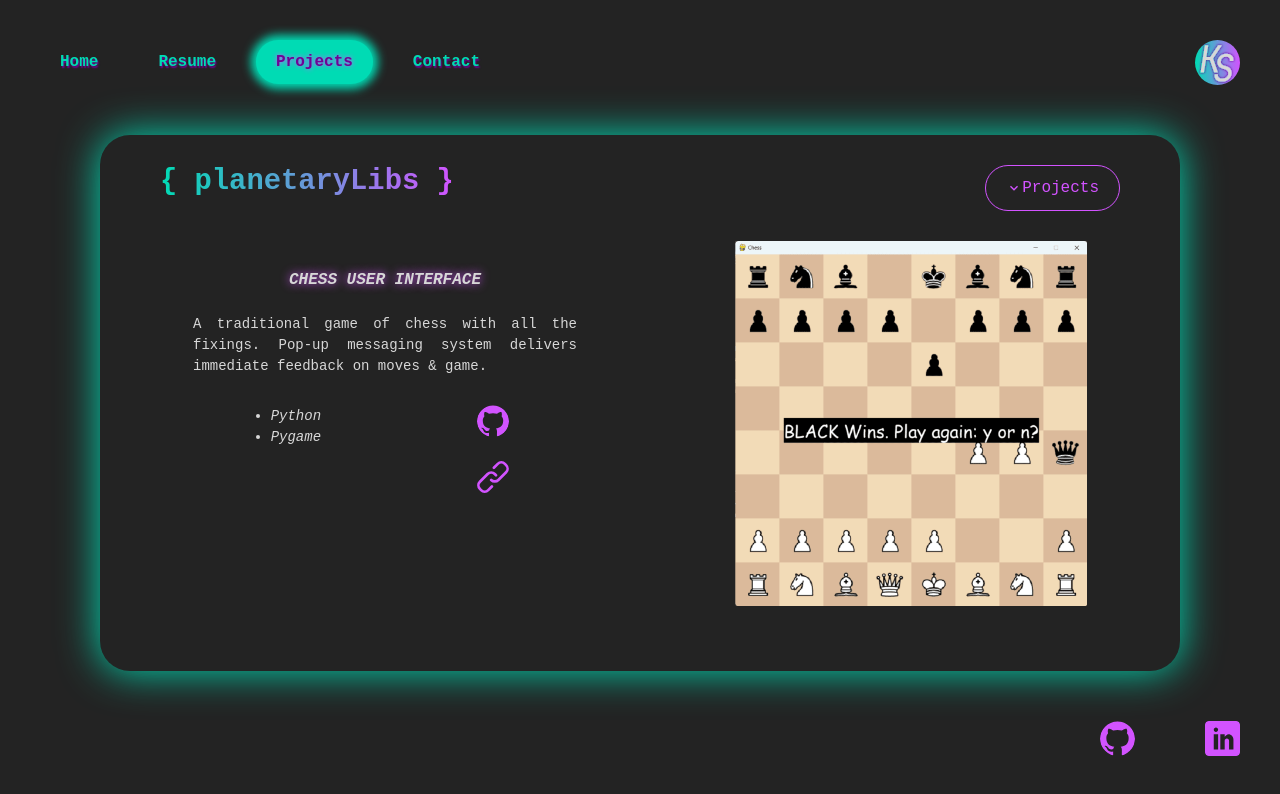
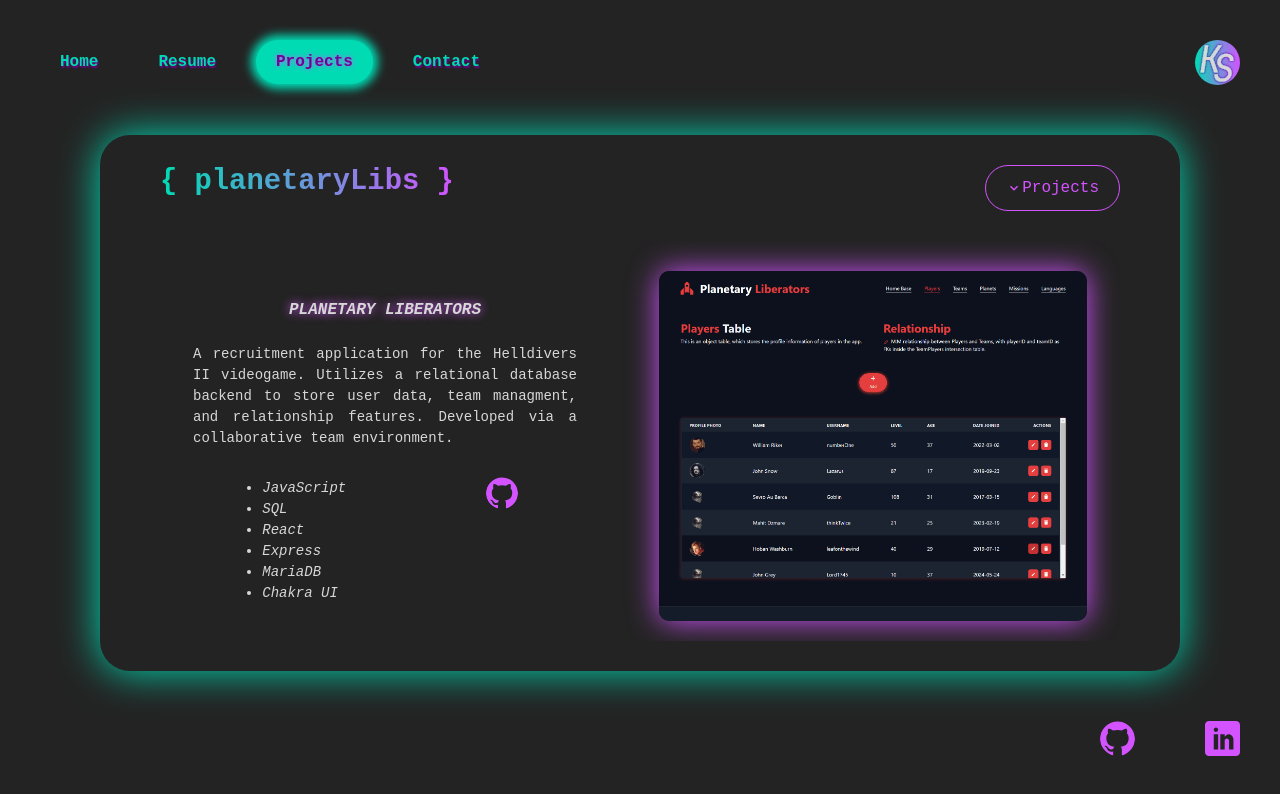
Before and after one commit to SandKat214/Portfolio-Resume, a React (Vite) app in the folder portfolio-site/: page /projects/planetaryLibs in a window 1280 px wide. Shown: the top 794 px of the page. Built offline with nearby package versions, Linux system fonts and the light colour scheme.

Commit message:
adds specific details to the project details page based on parameters

```diff
--- a/portfolio-site/src/App.jsx
+++ b/portfolio-site/src/App.jsx
@@ -39,7 +39,7 @@ const router = createBrowserRouter(
 
       <Route path="projects" element={<ProjectsLayout projects={projects} />}>
         <Route index element={<Projects projects={projects} />} />
-        <Route path=":projKey" element={<ProjectDetails />} />
+        <Route path=":projKey" element={<ProjectDetails projects={projects} />} />
       </Route>
 
       <Route path="contact" element={<Contact />} />
--- a/portfolio-site/src/pages/projects/ProjectDetails.jsx
+++ b/portfolio-site/src/pages/projects/ProjectDetails.jsx
@@ -1,5 +1,5 @@
 /* eslint-disable react-hooks/exhaustive-deps */
-import { Box, Center, Container, Flex, Heading, HStack, Icon, Image, ListItem, Stack, Text, UnorderedList, VStack } from "@chakra-ui/react";
+import { Box, Flex, Heading, HStack, Icon, Image, ListItem, Text, UnorderedList, VStack } from "@chakra-ui/react";
 import { useOutletContext, useParams } from "react-router-dom";
 import { useEffect } from "react";
 
@@ -10,7 +10,7 @@ import { LinkIcon } from "@chakra-ui/icons";
 // Components
 import ExternalLink from "../../components/custom-links/ExternalLink";
 
-const ProjectDetails = () => {
+const ProjectDetails = ({ projects }) => {
 
     const { projKey } = useParams();
     const { setHeading }= useOutletContext();
@@ -21,28 +21,31 @@ const ProjectDetails = () => {
 
     return (
         <Flex
-            direction='row'
+            direction={['column', 'row']}
             w='100%'
             maxW='100%'
             maxH='100%'
             justify={['center', 'space-evenly']}
             flex={1}
-            gap={['30px', '45px']}
+            gap={['10px', '45px']}
             overflowY='auto'
         >
-            <VStack w={['100%', '40%']} spacing='24px'p='30px 0' >
-                <Heading as='h2' variant='pinkHalo' size='sm' >Chess User Interface</Heading>
+            <VStack w={['100%', '40%']} spacing='24px'py={['20px', '60px']} >
+                <Heading as='h2' variant='pinkHalo' size='sm' textAlign='center' >{projects[projKey].title}</Heading>
                 <Text fontSize='sm' fontWeight='200' textAlign='justify'>
-                    A traditional game of chess with all the fixings. Pop-up messaging system delivers immediate feedback on moves & game.
+                    {projects[projKey].desc}
                 </Text>
                 <HStack w='100%' align='flex-start' justify='space-around' spacing='25px'>
                     <UnorderedList fontSize='sm' fontWeight='100' fontStyle='italic' pt='5px'>
-                        <ListItem>Python</ListItem>
-                        <ListItem>Pygame</ListItem>
+                        {projects[projKey].tech.map((tech, index) => {
+                            return(
+                                <ListItem key={index}>{tech}</ListItem>
+                            )
+                        })}
                     </UnorderedList>
                     <VStack>
                         <ExternalLink
-                            path='https://github.com/SandKat214/Chess'
+                            path={projects[projKey].gitHub}
                             label={
                                 <Icon
                                     as={ImGithub}
@@ -51,8 +54,9 @@ const ProjectDetails = () => {
                                 />
                             }
                         />
+                        {projects[projKey].webLink &&
                             <ExternalLink
-                            path='https://sandkat214.itch.io/chess'
+                                path={projects[projKey].webLink}
                                 label={
                                     <Icon
                                         as={LinkIcon}
@@ -61,19 +65,21 @@ const ProjectDetails = () => {
                                     />
                                 }
                             />
+                        }
 
                     </VStack>
                 </HStack>
             </VStack>
-            <Box w='45%' maxH='100%'>
+            <Box w={['100%', '45%']} maxH='100%' py={['10px', '30px']} px={['10px', '0']}>
                 <Image
-                    src='/images/chessGUI.png'
+                    src={projects[projKey].image}
                     alt='Chess User Interface'
                     maxH='100%'
                     maxW='100%'
-                    minH='350px'
+                    minH={['unset','350px']}
                     float='right'
-                    pb='35px'
+                    borderRadius='10px'
+                    boxShadow={['0 0 10px #D253FF', '0 0 30px #D253FF']}
                 />
             </Box>
         </Flex>
--- a/portfolio-site/src/utils/content.js
+++ b/portfolio-site/src/utils/content.js
@@ -226,7 +226,8 @@ export const projects = {
             'CSS',
             'Vite',
             'Chakra UI',
-            'Framer Motion'
+            'Framer Motion',
+            'Figma'
         ],
         'https://github.com/SandKat214/Portfolio-Resume',
         undefined,
```
Lines whose indentation alone changed are shown as unchanged.
